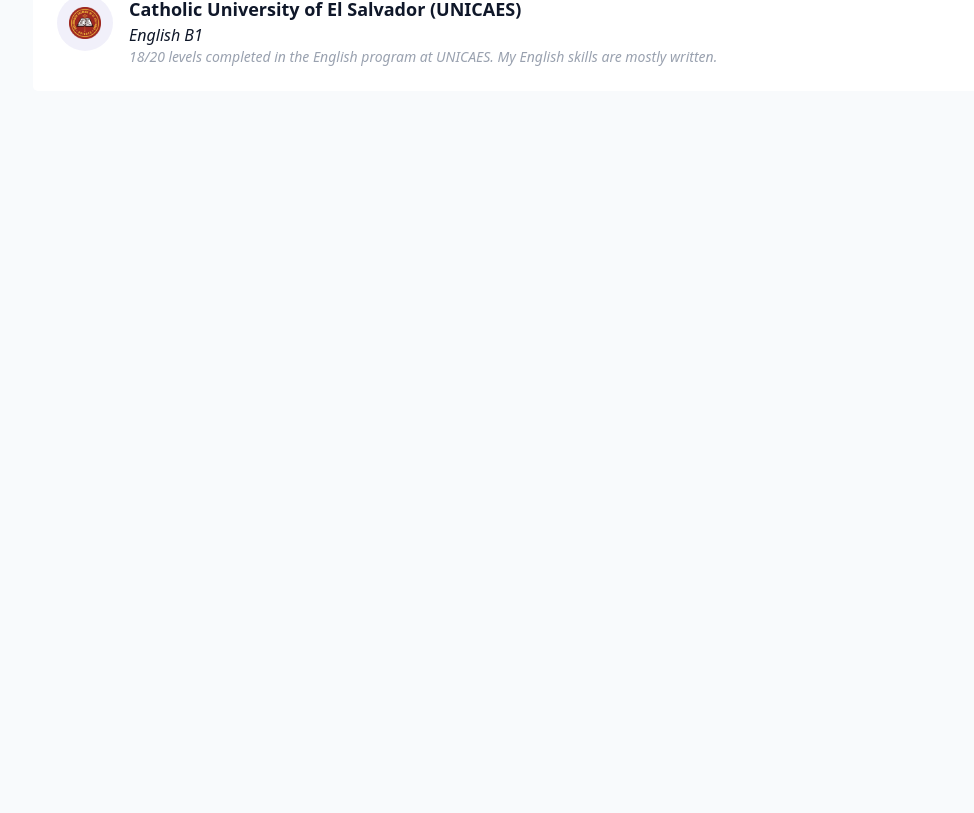
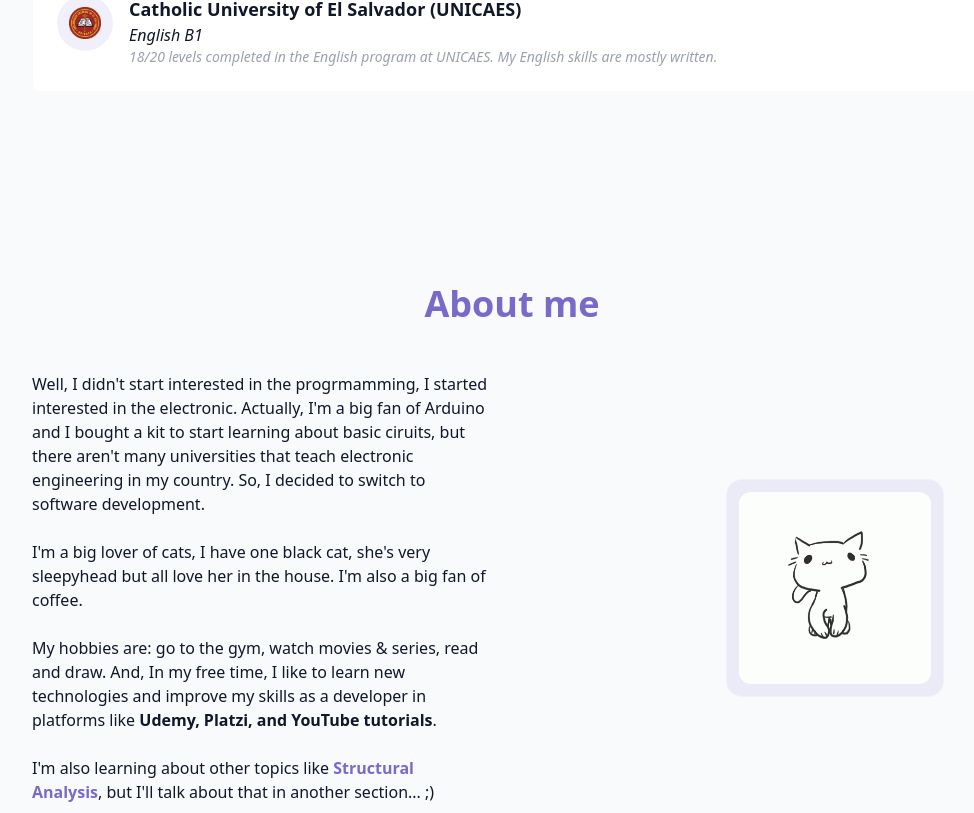
Before and after one commit to JoseDev155/react-my-dev-portfolio, a React (Vite) app: page / in a window 1280 px wide. Shown: the part 1984-2797 px from the top of the page, without its empty margins (128-1102 px from the left). Before the commit the page ends 2172 px from the top, so only its background shows below. Built offline with nearby package versions, Linux system fonts and the light colour scheme.

Commit message:
Feat src/pages/HomePage.jsx: Add the About component

```diff
--- a/src/pages/HomePage.jsx
+++ b/src/pages/HomePage.jsx
@@ -4,6 +4,7 @@ import { NavbarLayout } from '@/layouts/NavbarLayout';
 import { OverviewComponent } from '@/components/sections/OverviewComponent';
 import { StackComponent } from '@/components/sections/StackComponent';
 import { EducationComponent } from '../components/sections/EducationComponent';
+import { AboutComponent } from '@/components/sections/AboutComponent';
 
 export const HomePage = () => {
   return (
@@ -23,6 +24,7 @@ export const HomePage = () => {
         <OverviewComponent />
         <StackComponent />
         <EducationComponent />
+        <AboutComponent />
       </main>
 
       {/* Footer */}
```
